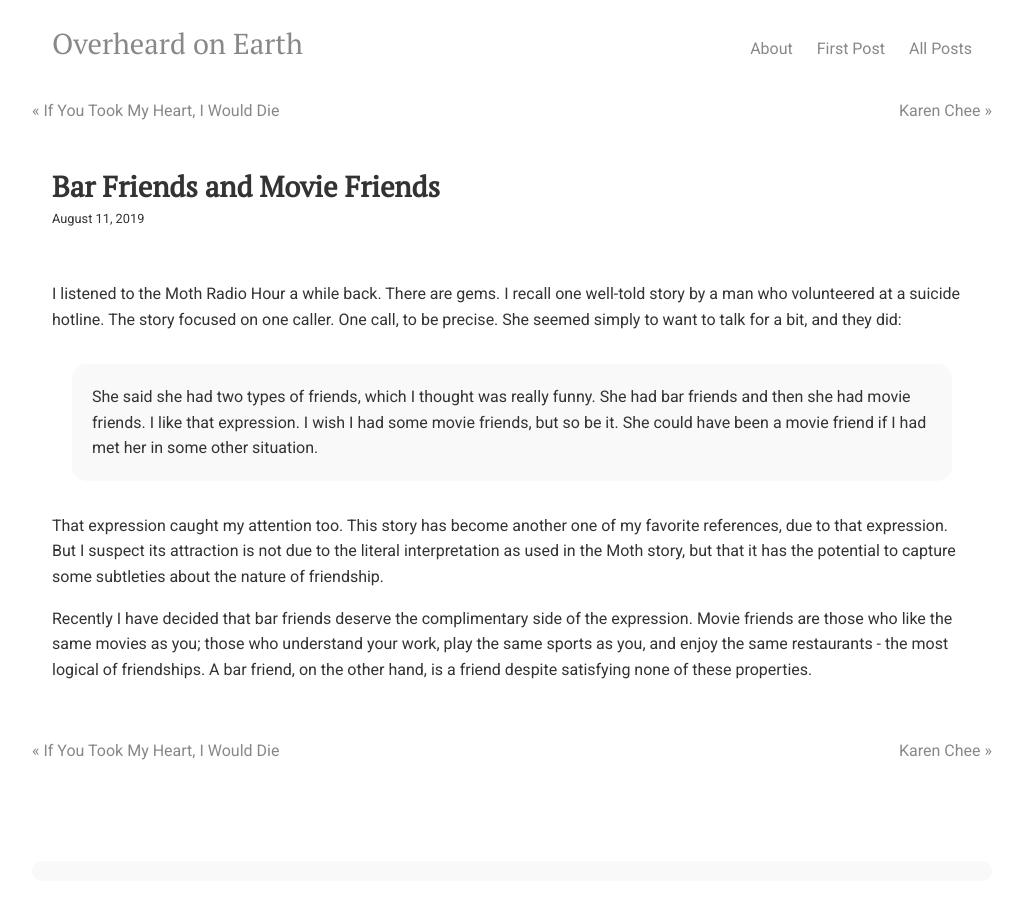
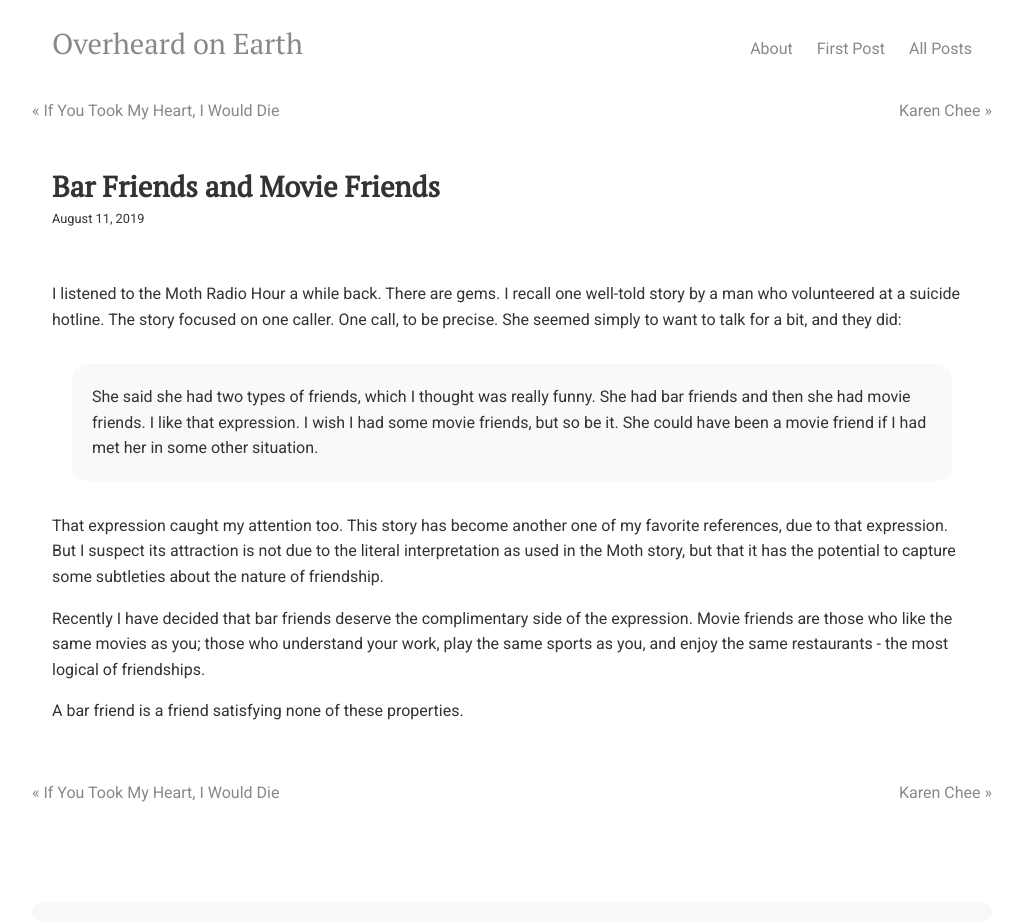
Before and after one commit to overheardonearth/overheardonearth.github.io, a Jekyll site: the page built from _posts/2019-08-11-bar-friends-and-movie-friends.html, in a window 1280 px wide. Shown: the whole page, without its empty margins (128-1151 px from the left). Built offline with Jekyll 4.4.1, drawn with Linux system fonts in a browser that asks for light colours; comment, search, counter and statistics services are not loaded; before the commit the page ends 900 px from its top, so only the background shows below that.

Commit message:
Update 2019-08-11-bar-friends-and-movie-friends.html

```diff
--- a/_posts/2019-08-11-bar-friends-and-movie-friends.html
+++ b/_posts/2019-08-11-bar-friends-and-movie-friends.html
@@ -13,4 +13,7 @@ The story focused on one caller. One call, to be precise. She seemed simply to w
 That expression caught my attention too. This story has become another one of my favorite references, due to that expression. But I suspect its attraction is not due to the literal interpretation as used in the Moth story, but that it has the potential to capture some subtleties about the nature of friendship.
 
 <p>
-Recently I have decided that bar friends deserve the complimentary side of the expression. Movie friends are those who like the same movies as you; those who understand your work, play the same sports as you, and enjoy the same restaurants - the most logical of friendships. A bar friend, on the other hand, is a friend despite satisfying none of these properties.
+Recently I have decided that bar friends deserve the complimentary side of the expression. Movie friends are those who like the same movies as you; those who understand your work, play the same sports as you, and enjoy the same restaurants - the most logical of friendships.
+
+  <p>
+    A bar friend is a friend satisfying none of these properties.
```
